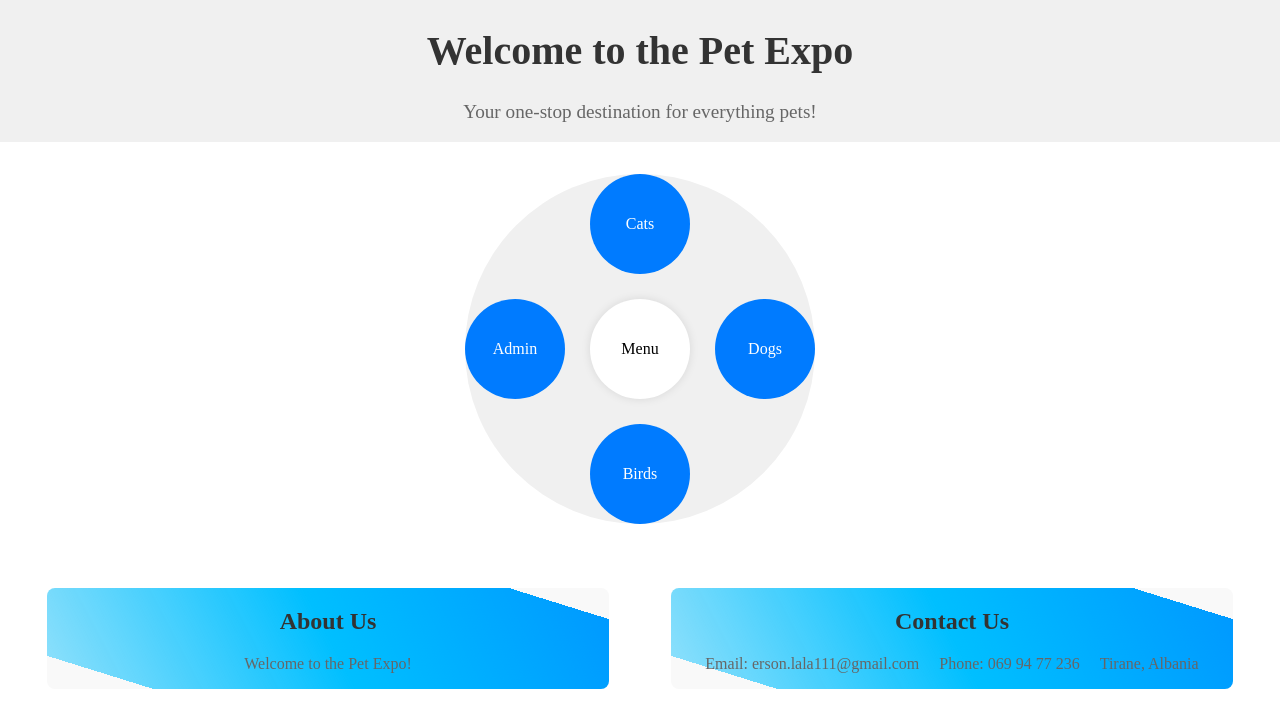
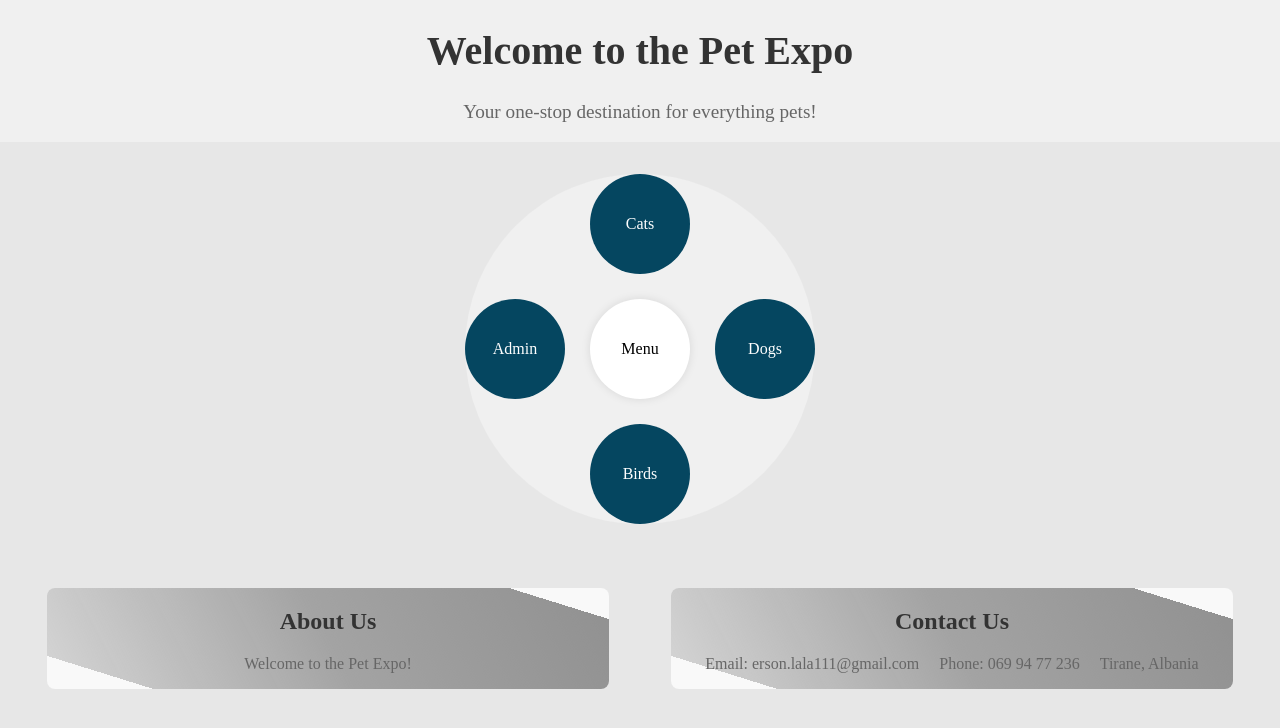
Before and after one commit to Erson-Lala/CodeVider_Front, a React (Create React App) app: page / in a window 1280 px wide. Shown: the top 728 px of the page. Built offline with nearby package versions, Linux system fonts and the light colour scheme.

Commit message:
Fixed Colors

```diff
--- a/src/App.scss
+++ b/src/App.scss
@@ -14,4 +14,6 @@
 
 body{
   margin: 0;
+
+  background-color: rgb(231, 231, 231);
 }
--- a/src/components/AdminPage/AdminPage.scss
+++ b/src/components/AdminPage/AdminPage.scss
@@ -28,7 +28,7 @@
 
       button {
         padding: 0.5rem 1rem;
-        background-color: #007bff;
+        background-color: #054660;        ;
         color: #fff;
         border: none;
         border-radius: 4px;
@@ -53,7 +53,7 @@
       }
 
       th {
-        background-color: #007bff;
+        background-color: #054660;        ;
         color: #fff;
       }
 
@@ -69,7 +69,7 @@
 
         button {
           padding: 0.5rem 1rem;
-          background-color: #007bff;
+          background-color: #054660;
           color: #fff;
           border: none;
           border-radius: 4px;
@@ -77,7 +77,7 @@
           transition: background-color 0.3s ease;
 
           &:hover {
-            background-color: #0056b3;
+            background-color: #0d5e7e;
           }
 
           &.delete {
--- a/src/components/HomePage/HomePage.scss
+++ b/src/components/HomePage/HomePage.scss
@@ -73,7 +73,7 @@
       position: absolute;
       width: 100px;
       height: 100px;
-      background-color: #007bff;
+      background-color: #054660;
       color: #fff;
       border-radius: 50%;
       display: flex;
@@ -84,7 +84,7 @@
       text-decoration: none;
 
       &:hover {
-        background-color: #0056b3;
+        background-color: #2382a8;
         transform: scale(1.2);
         z-index: 1;
       }
@@ -159,7 +159,7 @@
       left: -50%;
       width: 200%;
       height: 200%;
-      background: linear-gradient(45deg, #007bff, #00bfff, transparent);
+      background: linear-gradient(45deg, #838383, #a3a3a3, transparent);
       animation: rotateBackground 10s linear infinite;
       z-index: 0;
     }
--- a/src/components/TopMenu/TopMenu.scss
+++ b/src/components/TopMenu/TopMenu.scss
@@ -1,5 +1,5 @@
 .top-menu {
-    background-color: #007bff;
+    background-color:  #054660;
     padding: 1rem;
     text-align: center;
 
@@ -22,11 +22,11 @@
                 transition: background-color 0.3s ease;
 
                 &:hover {
-                    background-color: #0056b3;
+                    background-color: #0d5e7e;
                 }
 
                 &.active {
-                    background-color: #0056b3;
+                    background-color: #0d5e7e;
                 }
             }
         }
```
